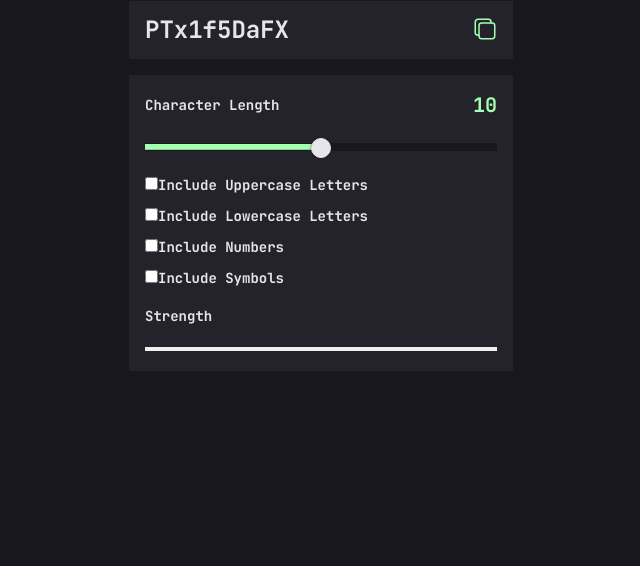
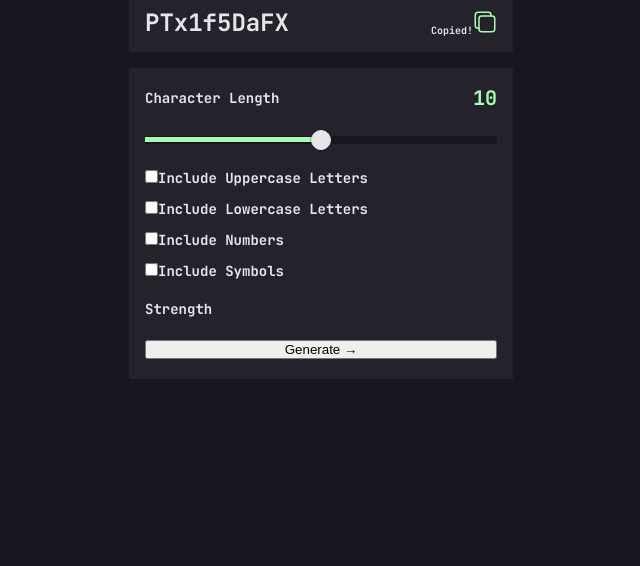
Before and after one commit to sree-lakshmi-n/password-generator-app, a website: page index.html in a window 1280 px wide. Shown: the part 234-800 px from the top of the page, without its empty margins (319-959 px from the left). Drawn offline with nearby package versions, Linux system fonts and the light colour scheme.

Commit message:
section-password__copy-text span element added

```diff
--- a/index.html
+++ b/index.html
@@ -23,6 +23,7 @@
       <section class="section-password">
         <p class="section-password__password">PTx1f5DaFX</p>
         <span class="section-password__copy"
+          ><span class="section-password__copy-text">Copied!</span
           ><ion-icon
             name="copy-outline"
             class="section-password__copy-icon"
@@ -51,7 +52,7 @@
             <span class="strength-blocks"></span>
           </div>
         </div>
-        <button class="section-settings__btn-generate"></button>
+        <button class="section-settings__btn-generate">Generate &rarr;</button>
       </section>
     </main>
   </body>
```
